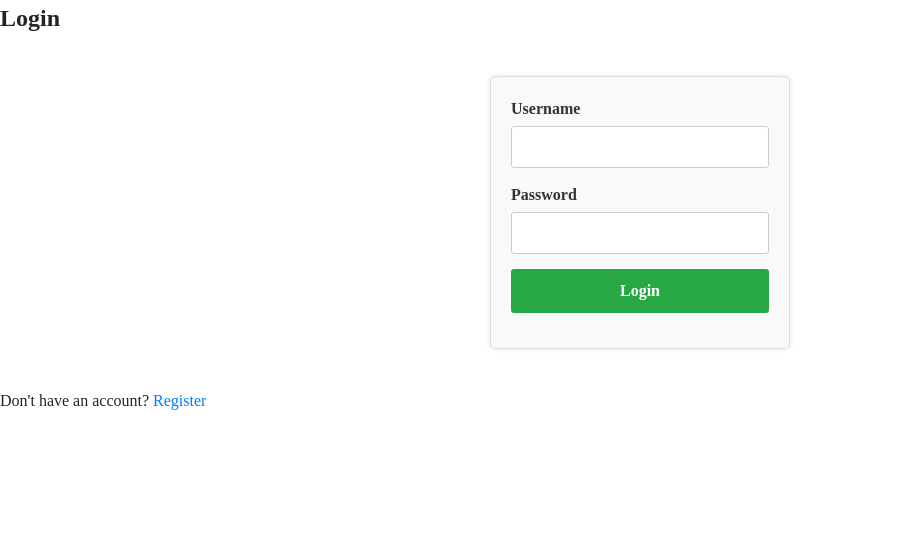
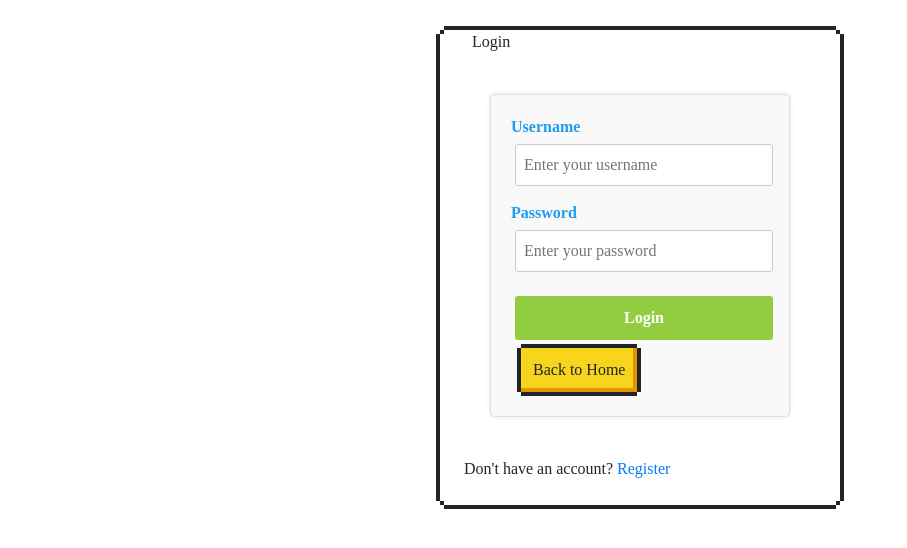
Before and after one commit to nmouahbi/Mogador-Bakery-App, a Flask app: page /login in a window 1280 px wide. Shown: the top 548 px of the page, without its empty margins (0-907 px from the left). Run offline with Flask 3, Linux system fonts and the light colour scheme.

Commit message:
Update login page with improved NES.css styling and Back to Home button

```diff
--- a/app/templates/login.html
+++ b/app/templates/login.html
@@ -1,13 +1,40 @@
 {% extends "base.html" %} {% block title %}Login{% endblock %} {% block content
 %}
-<h2>Login</h2>
-<form method="POST">
-  {{ form.hidden_tag() }}
-  <p>{{ form.username.label }} {{ form.username() }}</p>
-  <p>{{ form.password.label }} {{ form.password() }}</p>
-  <p>{{ form.submit() }}</p>
-</form>
-<p>
-  Don't have an account? <a href="{{ url_for('auth.register') }}">Register</a>
-</p>
+<div
+  class="nes-container with-title is-rounded"
+  style="max-width: 400px; margin: 30px auto; padding: 20px"
+>
+  <p class="title">Login</p>
+  <form method="POST">
+    {{ form.hidden_tag() }}
+
+    <!-- Username Field -->
+    <div class="nes-field" style="margin-bottom: 15px">
+      {{ form.username.label(class="nes-text is-primary") }} {{
+      form.username(class="nes-input", placeholder="Enter your username") }}
+    </div>
+
+    <!-- Password Field -->
+    <div class="nes-field" style="margin-bottom: 15px">
+      {{ form.password.label(class="nes-text is-primary") }} {{
+      form.password(class="nes-input", placeholder="Enter your password") }}
+    </div>
+
+    <!-- Submit and Back Buttons -->
+    <div style="margin-top: 20px">
+      {{ form.submit(class="nes-btn is-success") }}
+      <a
+        href="{{ url_for('main.home') }}"
+        class="nes-btn is-warning"
+        style="margin-left: 10px"
+        >Back to Home</a
+      >
+    </div>
+  </form>
+
+  <!-- Register Link -->
+  <p style="margin-top: 15px">
+    Don't have an account? <a href="{{ url_for('auth.register') }}">Register</a>
+  </p>
+</div>
 {% endblock %}
```
